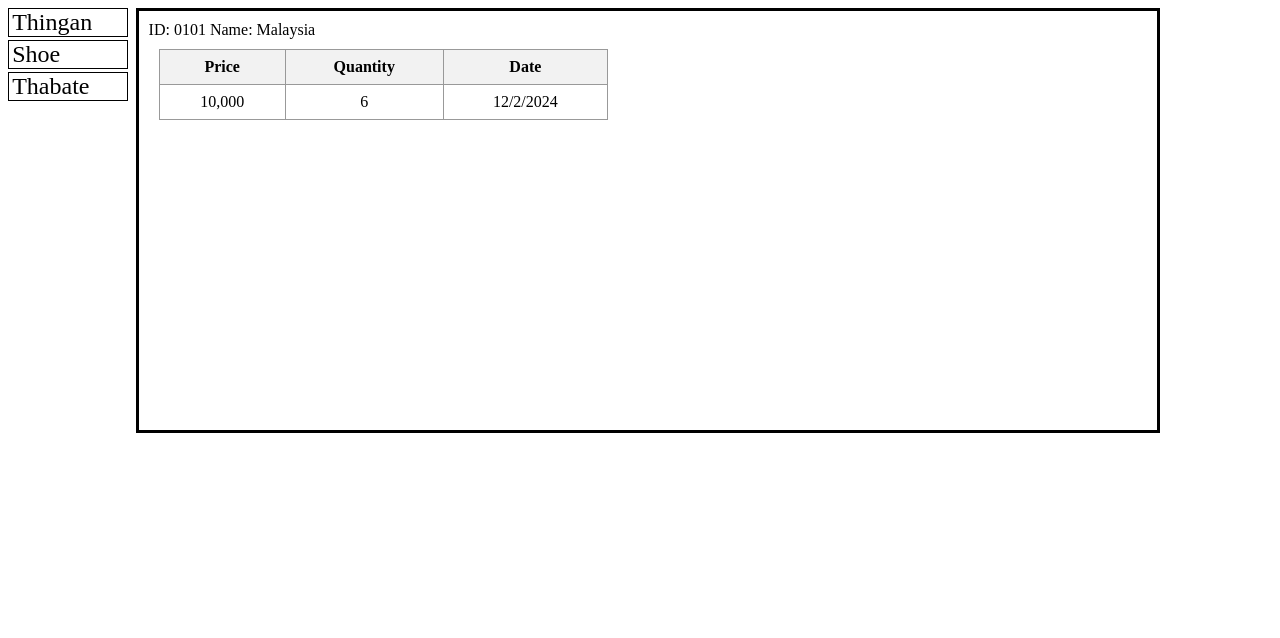
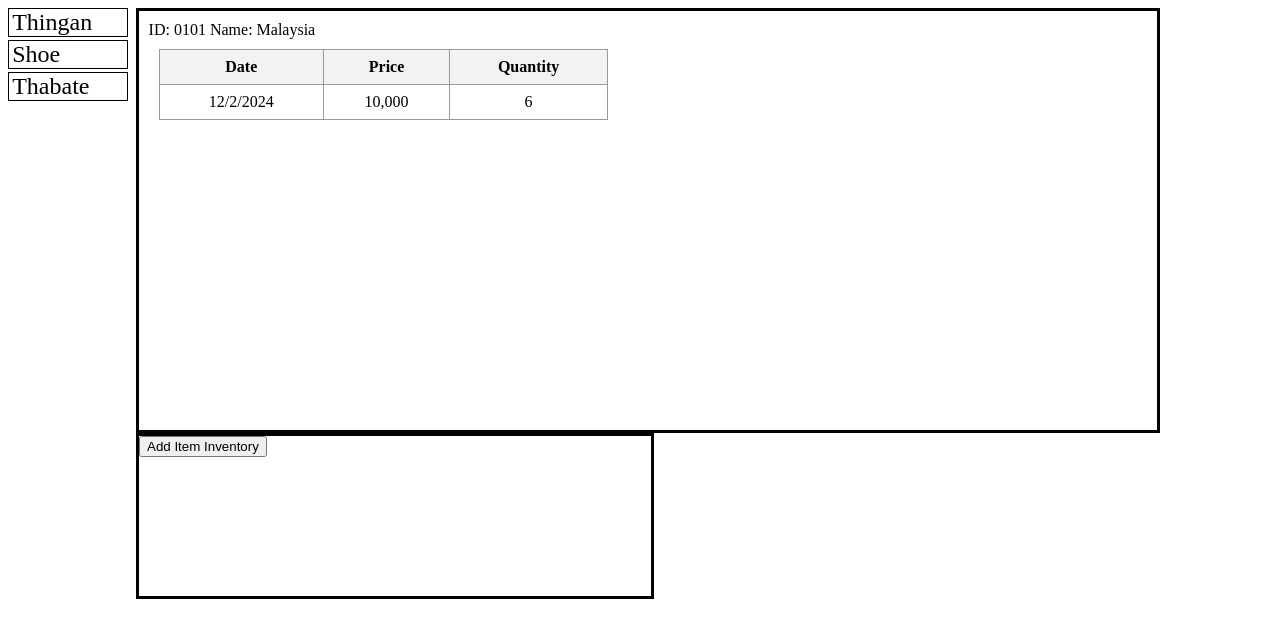
Before and after one commit to NyanLinHtet0/Robe-inventory-web, a website: page html/index.html in a window 1280 px wide. Drawn offline with Linux system fonts and the light colour scheme; files that its build step writes are made by us from their sources; files whose address does not match are found by name.

Commit message:
checking if updated

```diff
--- a/css/index.css
+++ b/css/index.css
@@ -2,12 +2,31 @@
   display:grid;
   grid-template-columns: 10vw 80vw;
 }
+
 .inven_master_list{
   font-size: 1.5rem;
   display:flex;
   flex-direction: column;
   width: 10vw;
   row-gap: .2rem;
+}
+.data_panel{
+  grid-column: 2;
+}
+.data_display{
+  padding: .6rem;
+  display: flex;
+  flex-direction: column;
+  border-style: solid;
+  height: 50vh;
+  grid-column: 2;
+}
+
+.edit_menu{
+  width: 40vw;
+  border-style: solid;
+  height: 20vh;
+  grid-column: 2;
 }
 
 
@@ -22,6 +41,7 @@
   transition: background-color 0.2s, transform 0.2s ease; /* Smooth animation */
   max-height: 40vw;
   padding-left: .2rem;
+  grid-column: 1;
 }
 .inven_category.expanded {
     overflow-y: auto;
@@ -60,13 +80,6 @@
     background-color: #cdff;
 }
 
-.data_display{
-  padding: .6rem;
-  display: flex;
-  flex-direction: column;
-  border-style: solid;
-  height: 50vh;
-}
 
 table {
   width: 45%;
--- a/html/index.html
+++ b/html/index.html
@@ -11,25 +11,31 @@
 <body>
     <div class="body_data">
         <div class="inven_master_list" id = "inven_master_list_id"></div>
+        <div class="data_panel">
         <div class="data_display" id="data_display_id">
                 <div>ID: 0101     Name: Malaysia</div>
                 <table>
                     <thead>
                     <tr>
+                        <th>Date</th>
                         <th>Price</th>
                         <th>Quantity</th>
-                    <th>Date</th>
                     </tr>
                     </thead>
                     <tbody>
                     <tr>
+                        <td>12/2/2024</td>
                         <td>10,000</td>
                         <td>6</td>
-                    <td>12/2/2024</td>
                     </tr>
                     </tbody>
                 </table>
             </div>
+            <div class="edit_menu" id="edit_menu_id">
+                <button class="add_category_btn">Add Item Inventory</button>
+            </div>
+        </div>
+
     </div>
     <script src="js/item_manager.js"></script>
     <script src="js/index.js"></script>
--- a/js/index.js
+++ b/js/index.js
@@ -85,11 +85,12 @@ category_list.forEach(item_name => {
     let children = item_category.querySelectorAll(".inven_item");
     // Add click event listener to the ITEMS in category
     item_category.addEventListener("click", function() {
+        item_category.classList.toggle("expanded")
         children.forEach(child => {
             child.classList.toggle("show");
             child.addEventListener("click", (event)=>{
                 event.stopPropagation()
-                data_display.textContent = lookup_item_byid.get(child.dataset.data_id).get_report_string()
+                // data_display.textContent = lookup_item_byid.get(child.dataset.data_id).get_report_string()
                 //populate the data display with the item's data
                 populate_data_by_id(child.dataset.data_id, data_display);
             })
```
Lines whose indentation alone changed are shown as unchanged.
